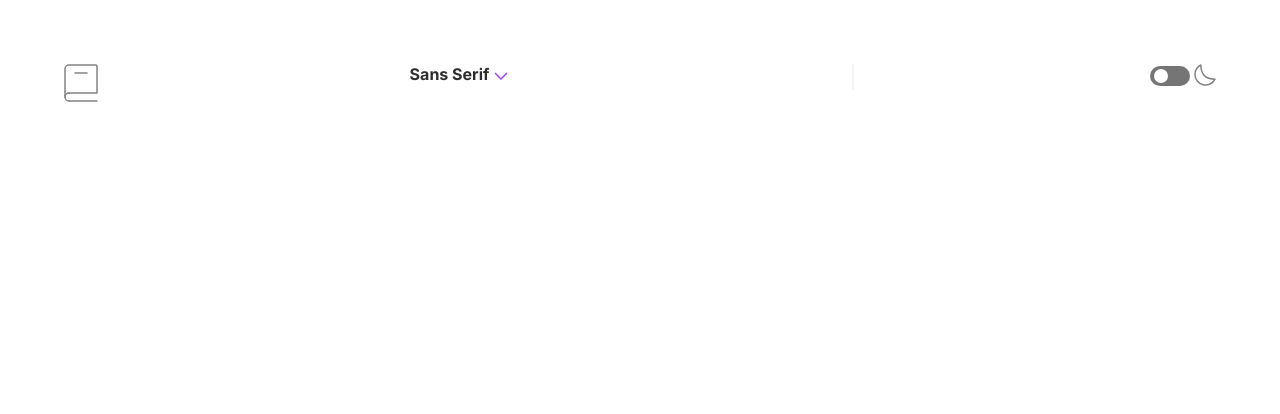
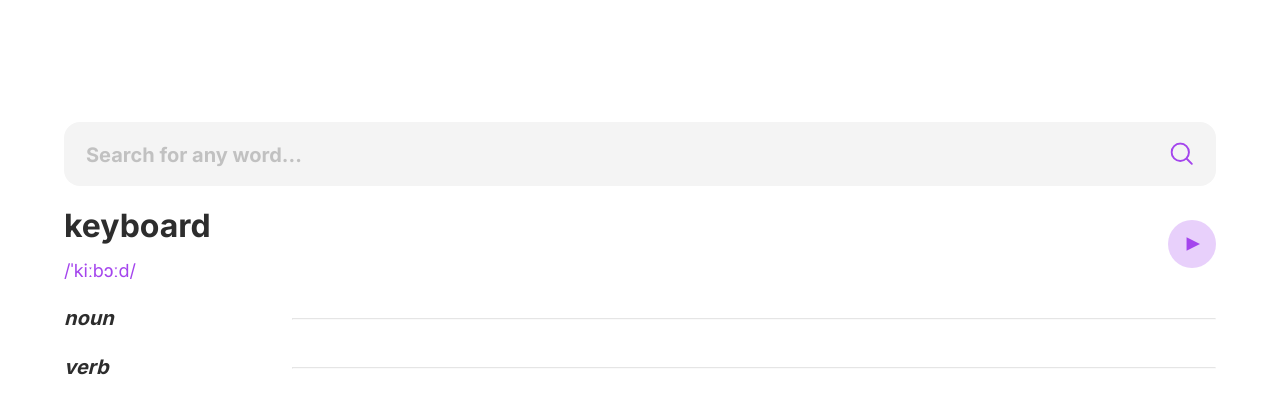
Before and after one commit to michalfadrnydev/Dictionary-poject, a plain HTML site: page index.html in a window 1280 px wide. Drawn offline with Linux system fonts and the light colour scheme.

Commit message:
COMPLETING 1

```diff
--- a/index.html
+++ b/index.html
@@ -14,6 +14,7 @@
 
 <body>
     <!-----------------------HEADER----------------------->
+    <!--
     <header>
         <div class="header-logo">
             <img  src="images/logo.svg">
@@ -34,13 +35,39 @@
         </div>
 
     </header>
+    -->
+
+    <!-------------------SEARCHING-FORM------------------->
+    <form id="search" >
+        <input class="search-input" placeholder="Search for any word..." type="text">
+        <img src="images/icon-search.svg">
+    </form>
+
     <!-------------------SEARCHED WORD-------------------->
-    <form>
+    <div class="main-word">
+        <div class="main-word-text">
+            <b class="main-searched-word">keyboard</b>
+            <b class="main-pronunciation">/ˈkiːbɔːd/</b>
+        </div>
+        <img class="main-word-button" src="images/icon-play.svg">
+    </div>
 
-    </form>
-    <!------------------------NOUN------------------------>
-    <!------------------------VERB------------------------>
+    <!------------------------NOUN-BREAK------------------->
+    <div class = "noun-heading" >
+        <i>noun</i>
+        <hr>
+    </div>
 
+    <!------------------------NOUN------------------------->
+
+
+    <!------------------------VERB-BREAK------------------->
+    <div class = "noun-heading" >
+        <i>verb</i>
+        <hr>
+    </div>
+
+    <!------------------------VERB------------------------->
 
 
 
--- a/style.css
+++ b/style.css
@@ -16,7 +16,6 @@
     --fs-h-m: 24px;
     --lh-h-m: 29px;
 
-
     --fs-h-s: 20px;
     --lh-h-s: 24px;
 
@@ -26,6 +25,8 @@
     --fs-b-s: 14px;
     --lh-h-s: 17px;
 
+    --fw-regular: 400;
+    --fw-bold: 700;
 }
 
 html {
@@ -35,11 +36,10 @@ html {
 
 body {
     margin: 0;
-    padding: 5% 5% 10% 5%;
+    padding: 5% 8% 10% 8%;
 }
 
 /*-----------------------HEADER-----------------------*/
-
 
 header {
     display: inline-block;
@@ -73,7 +73,6 @@ header {
 .dark-mode {
     text-align: right;
     width: 45%;
-    align-self: center;
 }
 
 #dark-mode-slider {
@@ -97,6 +96,155 @@ header {
 }
 
 
-/*-------------------SEARCHED WORD--------------------*/
+/*-------------------SEARCH FORM--------------------*/
+
+#search {
+    background-color: var(--c-form-backg);
+    border-radius: 1rem;
+    height: 48px;
+    margin: 20px 0;
+    position: relative;
+}
+
+#search input {
+    background: none;
+    border: none;
+    height: 100%;
+    margin-left: 20px;
+    width: 80%
+}
+
+.search-input::placeholder {
+    color: var(--c-main-text);
+    opacity: 0.25;
+    font-family: var(--ff-s-s);
+    font-size: var(--fs-b-m);
+    font-weight: var(--fw-bold);
+    vertical-align: middle;
+}
+
+.search-input:focus {
+    color: var(--c-main-text);
+    font-family: var(--ff-s-s);
+    font-size: var(--fs-b-m);
+    font-weight: var(--fw-bold);
+    outline: none;
+}
+
+.search-input:not(:focus) {
+    color: var(--c-main-text);
+    font-family: var(--ff-s-s);
+    font-size: var(--fs-b-m);
+    font-weight: var(--fw-bold);
+    outline: none;
+}
+
+#search img {
+    position: absolute;
+    right: 20px;
+    top: 50%;
+    transform: translate(0, -50%) scale(1.15);
+}
+
+/*------------------------SEARCHED WORD------------------------*/
+.main-word {
+    position: relative;
+    width: 100%;
+}
+
+.main-word-text {
+
+    width: 80%;
+}
+
+.main-searched-word {
+    display: block;
+    font-family: var(--ff-s-s);
+    font-size: calc(var(--fs-h-l)/2);
+    font-weight: var(--fw-bold);
+    margin: 0;
+}
+
+.main-pronunciation {
+    color: var(--c-color-text);
+    display: block;
+    font-size: var(--fs-b-m);
+    font-weight: var(--fw-regular);
+    margin: 15px 0 0 0;
+
+}
+
+.main-word-button {
+    width: 48px;
+    position: absolute;
+    right: 0;
+    top: 50%;
+    transform: translate(0, -50%)
+}
+
+/*------------------------BREAK------------------------*/
+.noun-heading {
+    margin: 25px 0;
+    position: relative;
+    width: 100%;
+}
+
+.noun-heading > * {
+    display: inline-block;
+}
+
+.noun-heading i {
+    font-family: var(--ff-s-s);
+    font-size: var(--fs-h-s);
+    font-weight: var(--fw-bold);
+}
+
+.noun-heading hr {
+    color: var(--c-form-backg);
+    margin: 0;
+    opacity: 0.25;
+    position: absolute;
+    right: 0;
+    top: 50%;
+    width: 80%;
+
+}
+
 /*------------------------NOUN------------------------*/
+
+
 /*------------------------VERB------------------------*/
+
+
+/*----------------------RESPONSIVE---------------------*/
+
+@media (min-width: 768px) {
+    body {
+        padding: 8% 5% 15% 5%;
+    }
+
+    /*-------------------SEARCHED WORD*/
+    #search {
+        height: 64px;
+    }
+
+    .search-input::placeholder {
+        font-size: var(--fs-h-s);
+    }
+
+    .search-input:focus {
+        font-size: var(--fs-h-s);
+    }
+
+    .search-input:not(:focus) {
+        font-size: var(--fs-h-s);
+    }
+
+    #search img {
+        transform: translate(0, -50%) scale(1.3);
+        right: 25px;
+    }
+}
+
+@media (min-width: 992px) {
+}
```
